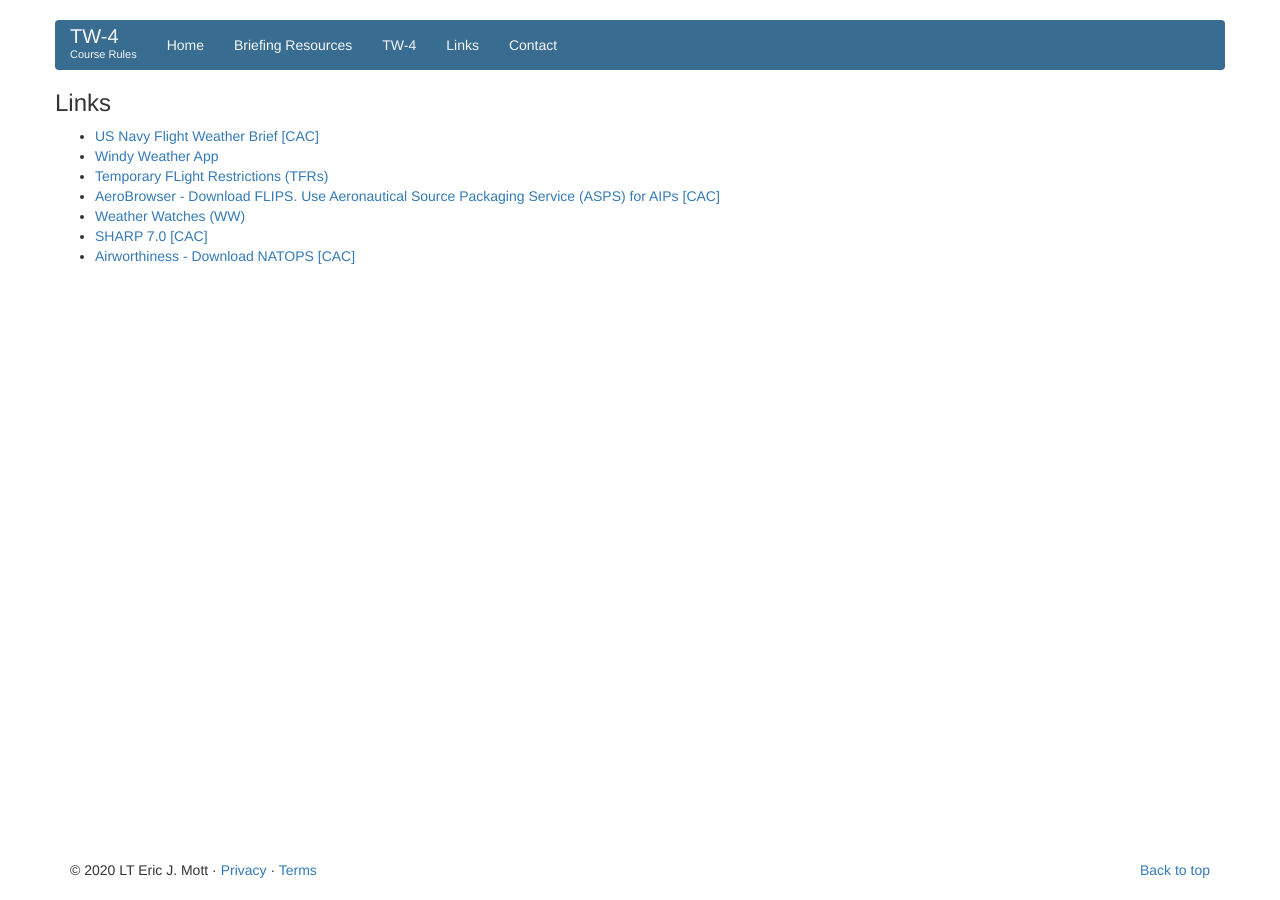
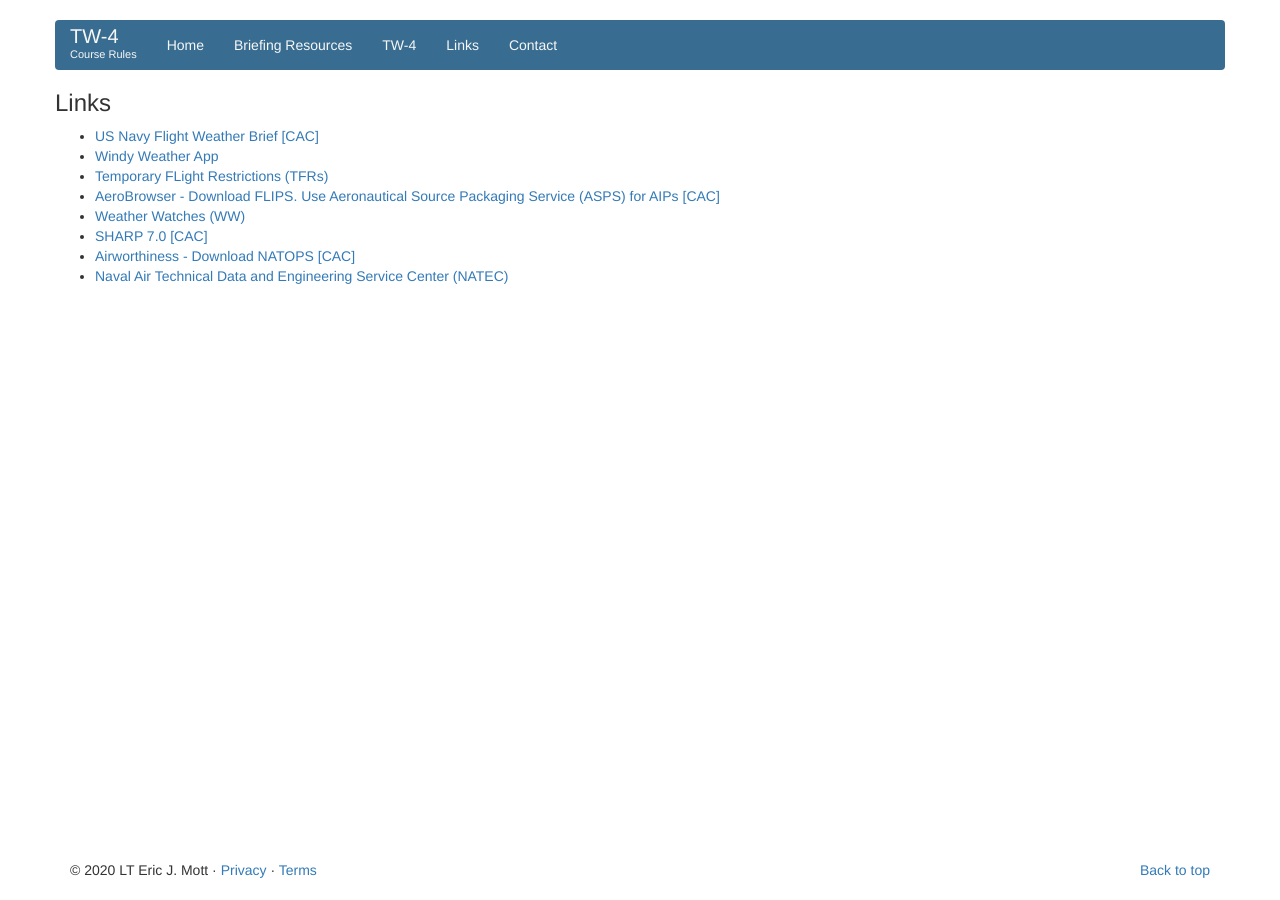
Before and after one commit to courserules/courserules.github.io, a Jekyll site: the page built from links.html, in a window 1280 px wide. Built offline with Jekyll 4.4.1, drawn with Linux system fonts in a browser that asks for light colours.

Commit message:
Updated links

```diff
--- a/links.html
+++ b/links.html
@@ -17,7 +17,7 @@ permalink: /links/
 				<li><a href="https://www.spc.noaa.gov/products/watch/" target="_blank">Weather Watches (WW)</a></li>
 				<li><a href="https://sharp.dc3n.navy.mil" target="_blank">SHARP 7.0 [CAC]</a></li>
 				<li><a href="https://airworthiness.navair.navy.mil/" target="_blank">Airworthiness - Download NATOPS [CAC]</a></li>
-
+				<li><a href="https://mynatec.navair.navy.mil/" target="_blank">Naval Air Technical Data and Engineering Service Center (NATEC)</a></li>
 
 			</ul>
 		</div><!-- /span -->
```
